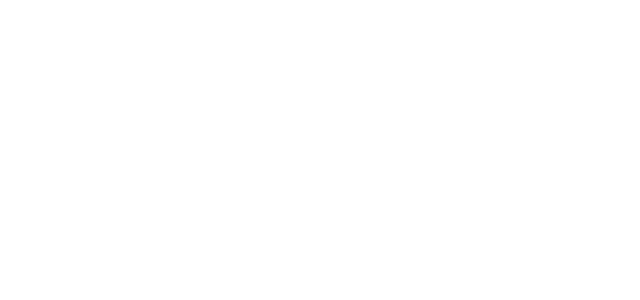
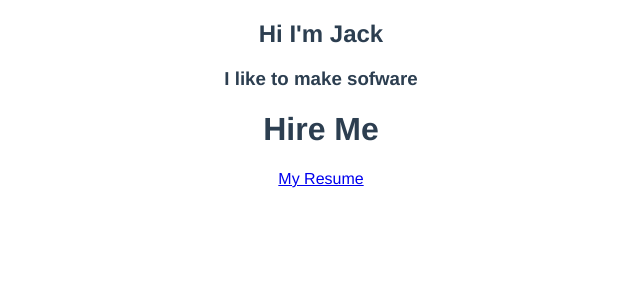
Before and after one commit to jackfrate/my-website, a Vue app: page / in a window 1280 px wide. Shown: the top 300 px of the page, without its empty margins (319-959 px from the left). Built offline with nearby package versions, Linux system fonts and the light colour scheme.

Commit message:
update lots of stuff

```diff
--- a/src/App.vue
+++ b/src/App.vue
@@ -1,12 +1,18 @@
 <template>
-  <!-- contains a layout for both mobile and -->
-  <div id="app"></div>
+  <div id="app">
+    <Plug></Plug>
+  </div>
 </template>
 
 <script lang="ts">
 import { Component, Vue } from "vue-property-decorator";
+import Plug from "./views/Plug.vue";
 
-@Component({})
+@Component({
+  components: {
+    Plug
+  }
+})
 export default class App extends Vue {}
 </script>
 
--- a/src/router.ts
+++ b/src/router.ts
@@ -6,18 +6,6 @@ Vue.use(Router);
 
 export default new Router({
   routes: [
-    {
-      path: '/',
-      name: 'home',
-      component: Home,
-    },
-    {
-      path: '/about',
-      name: 'about',
-      // route level code-splitting
-      // this generates a separate chunk (about.[hash].js) for this route
-      // ! which is lazy-loaded when the route is visited.
-      component: () => import(/* webpackChunkName: "about" */ './views/About.vue'),
-    },
+
   ],
 });
--- a/src/views/About.vue
+++ /dev/null
@@ -1,5 +0,0 @@
-<template>
-  <div class="about">
-    <h1>This is an about page</h1>
-  </div>
-</template>
--- a/src/views/Home.vue
+++ /dev/null
@@ -1,18 +0,0 @@
-<template>
-  <div class="home">
-    <img alt="Vue logo" src="../assets/logo.png">
-    <HelloWorld msg="Welcome to Your Vue.js + TypeScript App"/>
-  </div>
-</template>
-
-<script lang="ts">
-import { Component, Vue } from 'vue-property-decorator';
-import HelloWorld from '@/components/HelloWorld.vue'; // @ is an alias to /src
-
-@Component({
-  components: {
-    HelloWorld,
-  },
-})
-export default class Home extends Vue {}
-</script>
--- /dev/null
+++ b/src/views/Plug.vue
@@ -0,0 +1,30 @@
+<template>
+  <div class="plug">
+    <!-- my name -->
+    <div class="name">
+      <h2>Hi I'm Jack</h2>
+    </div>
+    <!-- about me -->
+    <div class="caption">
+      <h3>I like to make sofware</h3>
+    </div>
+    <!-- hire me pls -->
+    <div class="hire-me">
+      <h1>Hire Me</h1>
+    </div>
+    <!-- link to resume -->
+    <div class="resume-link">
+      <a href="#">My Resume</a>
+    </div>
+  </div>
+</template>
+
+<style lang="less">
+</style>
+
+<script lang="ts">
+import { Component, Vue } from "vue-property-decorator";
+
+@Component({})
+export default class Plug extends Vue {}
+</script>
```
